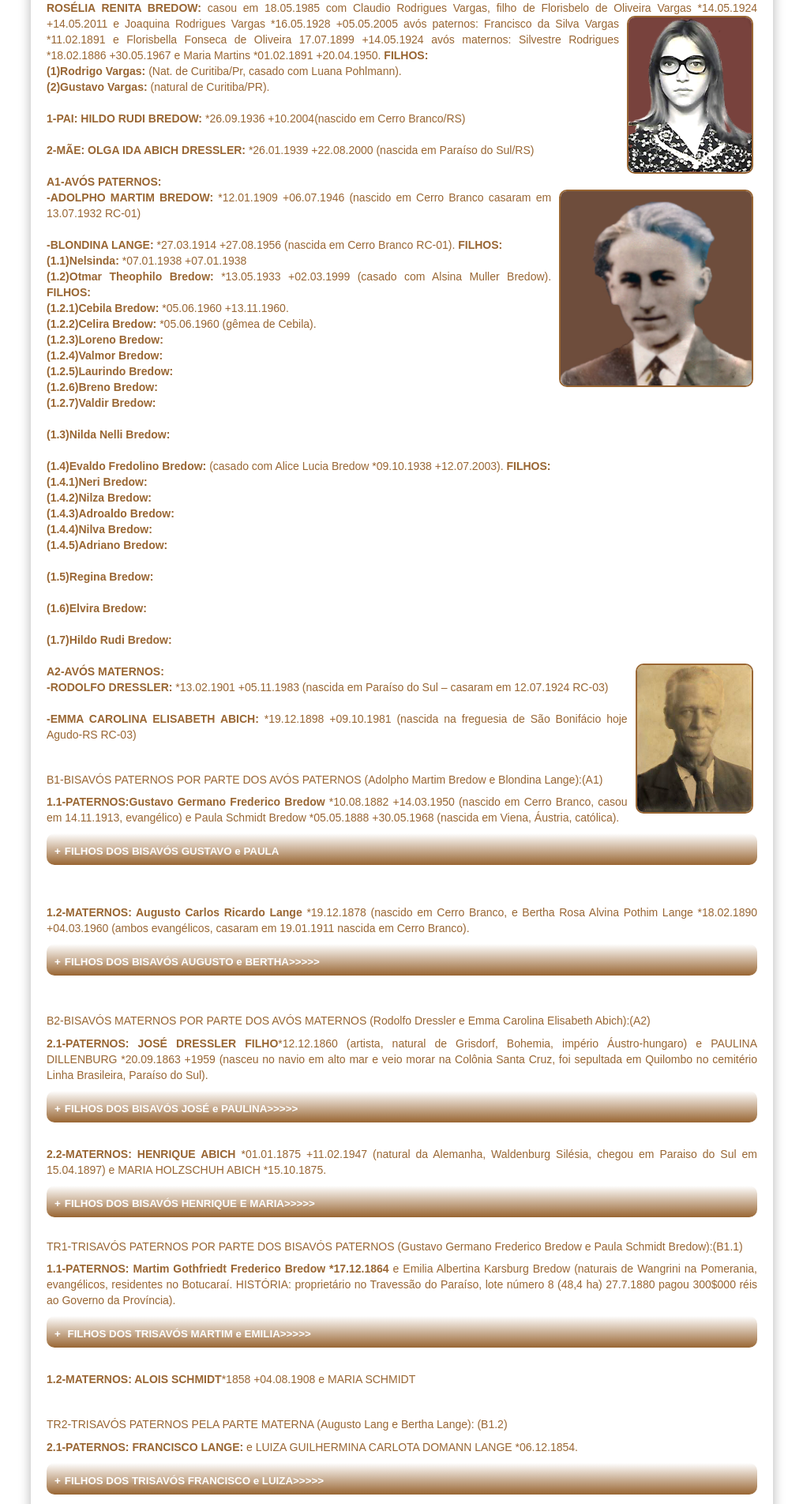
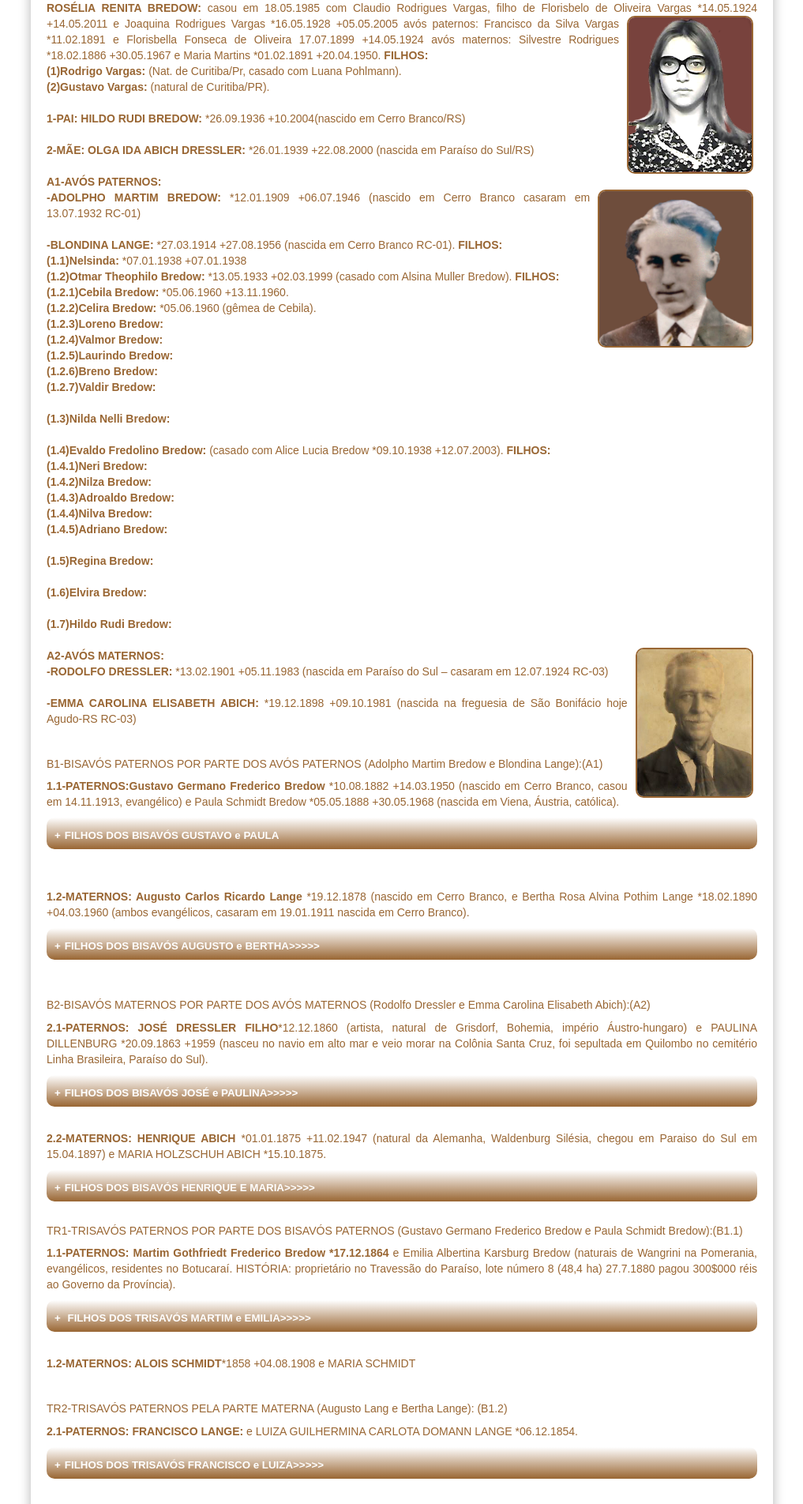
Before and after one commit to claudiovargas1955/claudiovargas1955.github.io, a Jekyll site: the page built from _pages/arvore-genealogica-de-roselia-renita-bredow.html, in a window 1280 px wide. Shown: the part 1022-2926 px from the top of the page at 79% size, without its empty margins (131-1148 px from the left). Built offline with Jekyll 4.4.1, drawn with Linux system fonts in a browser that asks for light colours; some web fonts are replaced.

Commit message:
Update arvore-genealogica-de-roselia-renita-bredow.html

```diff
--- a/_pages/arvore-genealogica-de-roselia-renita-bredow.html
+++ b/_pages/arvore-genealogica-de-roselia-renita-bredow.html
@@ -95,7 +95,7 @@
 
 <b>1-PAI: HILDO RUDI BREDOW:</b> *26.09.1936 +10.2004(nascido em Cerro Branco/RS)<br/><br/>
 <b>2-MÃE: OLGA IDA ABICH DRESSLER:</b> *26.01.1939 +22.08.2000 (nascida em Paraíso do Sul/RS)<br/><br/>
-<b>A1-AVÓS PATERNOS:</b><br/><img class="dir1" style="float:right"; src="/images/adolfo bredow.jpg"; height="250px"; title="Adolfo Bredow avô paterno";/>
+<b>A1-AVÓS PATERNOS:</b><br/><img class="dir1" style="float:right"; src="/images/adolfo bredow.jpg"; height="200px" :"width:"210px"; title="Adolfo Bredow avô paterno";/>
 <b>-ADOLPHO MARTIM BREDOW: </b>*12.01.1909 +06.07.1946 (nascido em Cerro Branco casaram em 13.07.1932 RC-01)<br/><br/>
 <b>-BLONDINA LANGE: </b> *27.03.1914 +27.08.1956 (nascida em Cerro Branco RC-01). <b>FILHOS: </b><br/>
 <b>(1.1)Nelsinda: </b>*07.01.1938 +07.01.1938 <br>
```
